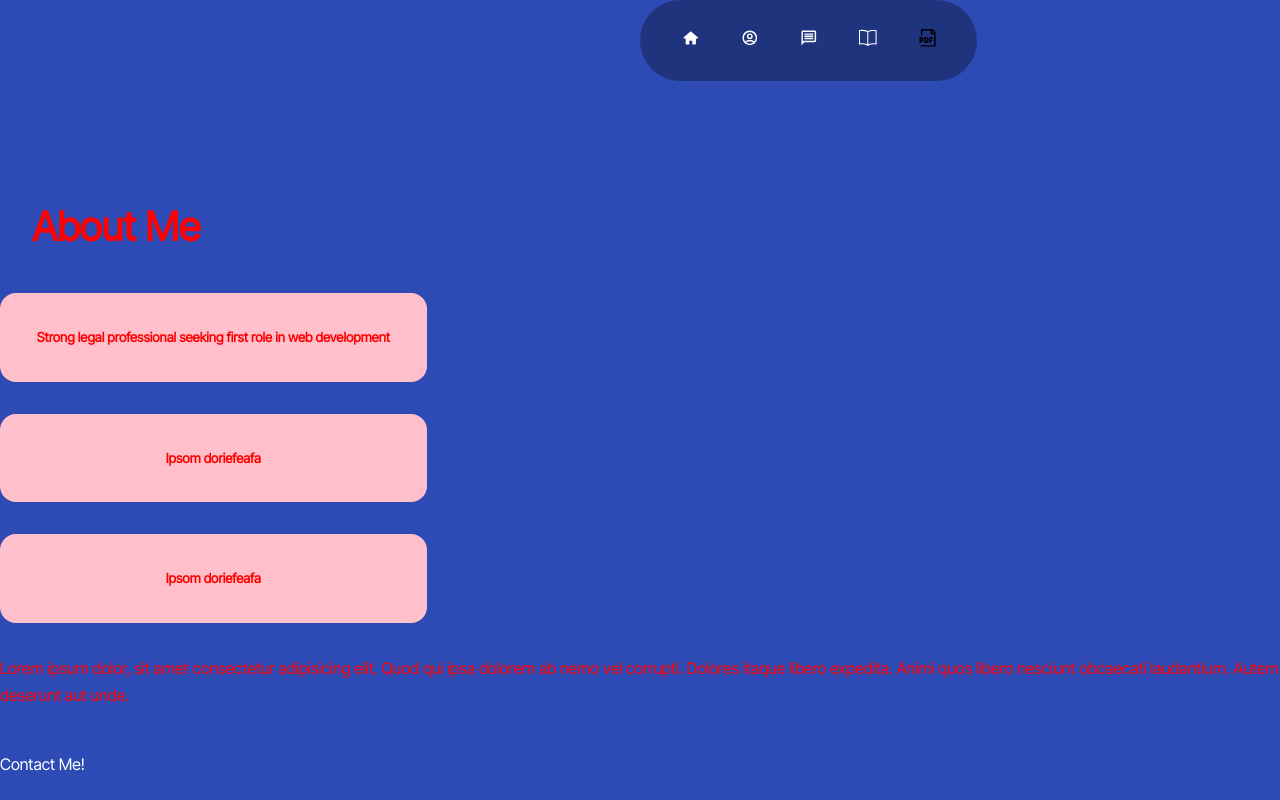
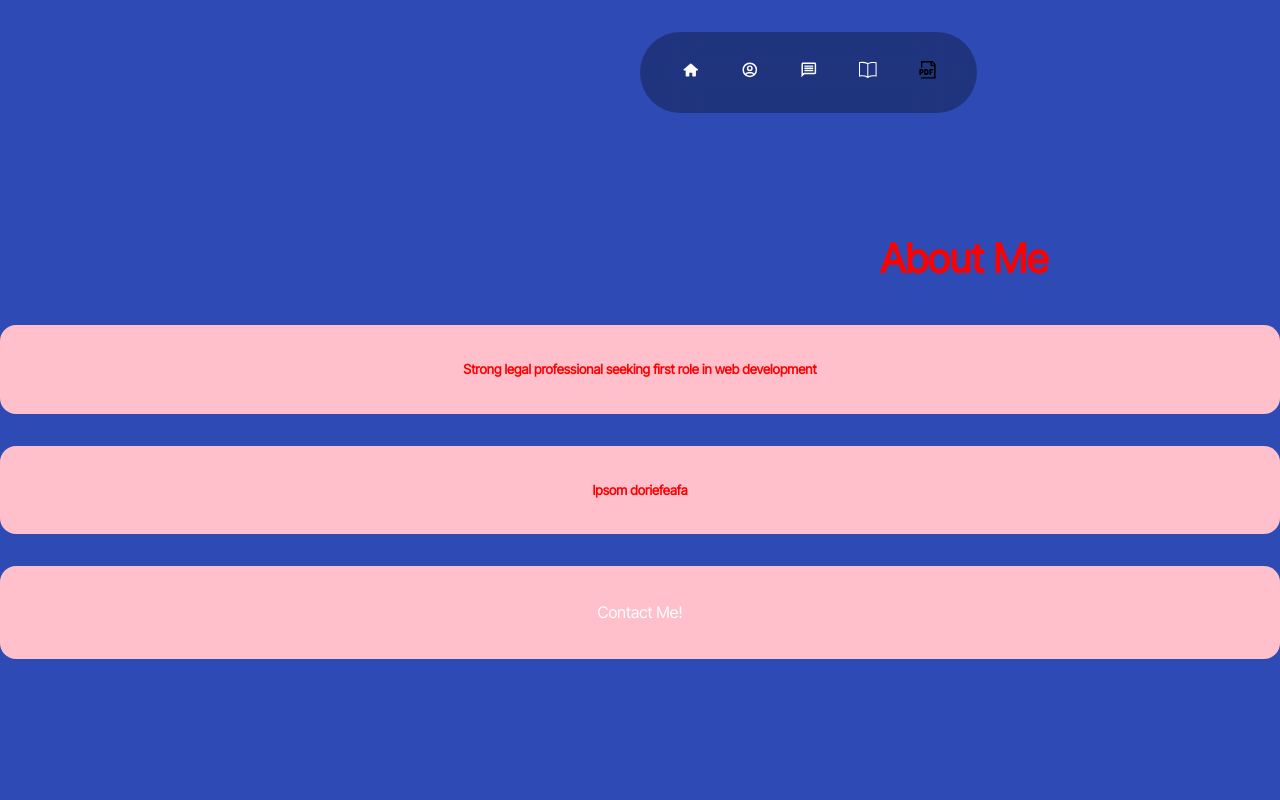
Before and after one commit to munnos/my-portfolio, a React (Create React App) app: page /about in a window 1280 px wide. Shown: the top 800 px of the page. Built offline with nearby package versions, Linux system fonts and the light colour scheme.

Commit message:
change to styling of about page

```diff
--- a/src/components/about/About.jsx
+++ b/src/components/about/About.jsx
@@ -10,36 +10,27 @@ const About = () => {
 
 
           <div className="aboutContent">
-          <div className="aboutCards">
-          <article className="aboutCard">
+          <article className="aboutCards">
             <h5> Strong legal professional seeking first role in web development</h5>
 
           </article>
           </div>
 
           <div className="aboutContent">
-          <div className="aboutCards">
-          <article className="aboutCard">
+          <article className="aboutCards">
             <h5> Ipsom doriefeafa</h5>
           </article>
           </div>
 
           <div className="aboutContent">
-          <div className="aboutCards">
-          <article className="aboutCard">
-            <h5> Ipsom doriefeafa</h5>
-          </article>
+          <article className="aboutCards">
+            <a href="/contact" className='btnPrimary'> Contact Me! </a>
+            </article>
           </div>
-          </div>
+        </div>
 
-          <p> Lorem ipsum dolor, sit amet consectetur adipisicing elit.
-            Quod qui ipsa dolorem ab nemo vel corrupti. Dolores itaque libero expedita. Animi quos libero nesciunt obcaecati laudantium. Autem deserunt aut unde.</p>
 
-            <a href="#contact" className='btnPrimary'> Contact Me! </a>
 
-        </div>
-        </div>
-        </div>
 
 
 
--- a/src/components/about/about.css
+++ b/src/components/about/about.css
@@ -4,27 +4,19 @@
 }
 
 #aboutmeHeader {
-    padding-left: 2rem;
+    padding-left: 55rem;
     display: inline-block;
     margin-top: 2rem;
 
 }
 
 .containeraboutContainer {
-    display: flex;
+    display: grid;
+    align-items: center;
+
 }
 
 
-.aboutContainer {
-    margin-top: 5rem;
-}
-
-
-.aboutContainer {
-
-  grid-template-columns: 35% 50%;
-  gap: 15%;
-}
 
 .aboutMe {
   width: 100%;
@@ -48,31 +40,33 @@
     transform: rotate(0);
 }
 
+/* .aboutContent {
+    display: grid;
+    display: inline-block;
+    grid-auto-rows: 50vh;
+    margin-left: 50vh;
+
+} */
+
+
+
 .aboutCards {
-    display: grid;
-    grid-template-columns: repeat(3, 1fr);
-
-}
-
-.aboutCard {
    background: pink;
    border: 1px solid transparent;
    border-radius: 1rem;
    padding: 2rem;
    text-align: center;
    margin-top: 2rem;
+   grid-template-rows: 1fr 2fr 1fr;
+
 
 }
 
-.aboutCard:hover {
+.aboutCards:hover {
     background: transparent;
     border-color: purple;
 }
 
-.aboutContent p {
-    margin: 2rem 0 2.6rem;
-    color: var(--color-light);
-}
 
 /* Media queries */
 
--- a/src/components/header/nav.css
+++ b/src/components/header/nav.css
@@ -12,6 +12,7 @@ nav {
     /* left: 50%; */
     max-width: max-content;
     margin-bottom: 2rem;
+    margin-top: 2rem;
 
 
 }
```
